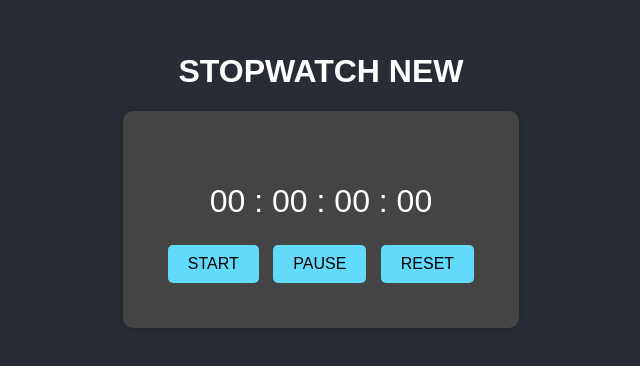
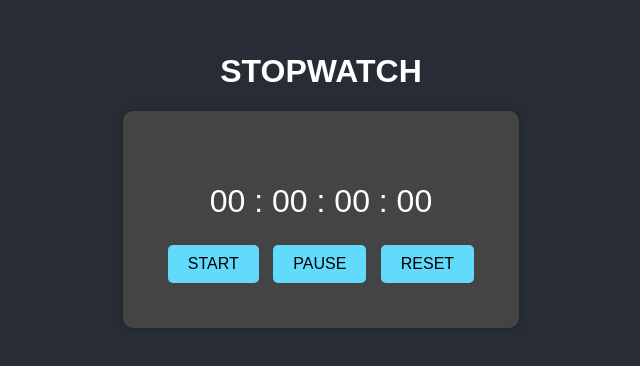
Before and after one commit to purvacharde/STOPWATCH, a plain HTML site: page yml/index.html in a window 1280 px wide. Shown: the part 218-584 px from the top of the page, without its empty margins (319-959 px from the left). Drawn offline with Linux system fonts and the light colour scheme.

Commit message:
Remove new

```diff
--- a/yml/index.html
+++ b/yml/index.html
@@ -8,7 +8,7 @@
 </head>
 <body>
     <div class="title">
-        <h1>STOPWATCH NEW</h1>
+        <h1>STOPWATCH</h1>
 
         <div class="container">
             <p id="time">00 : 00 : 00 : 00</p>
```
